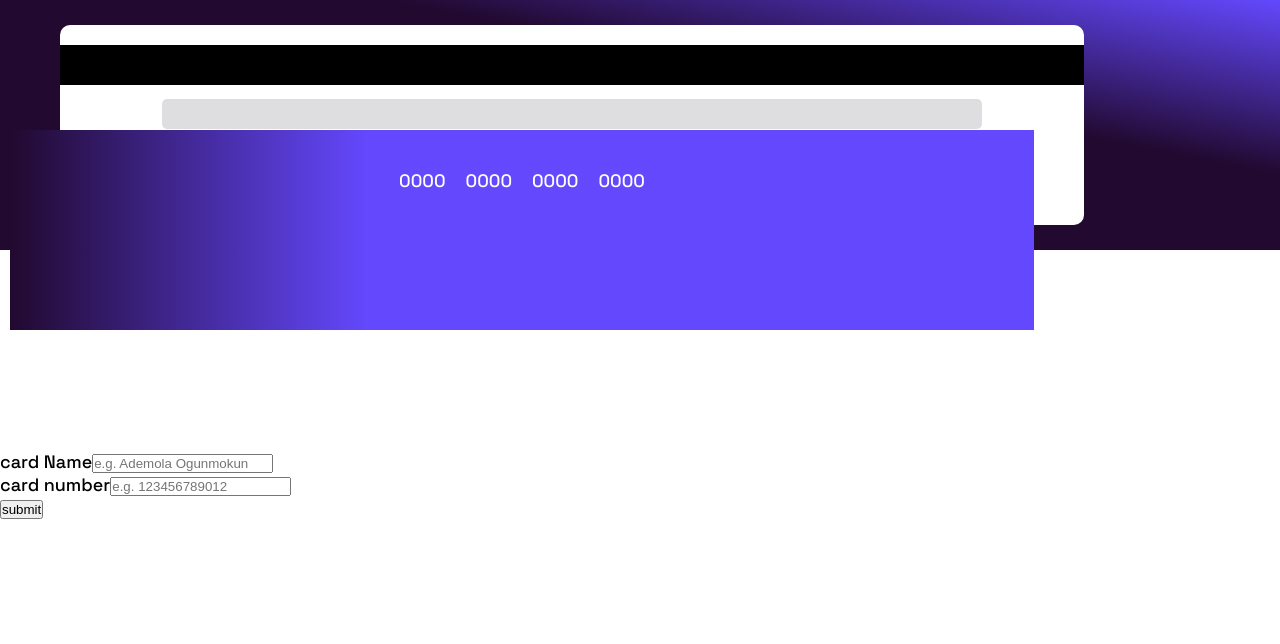
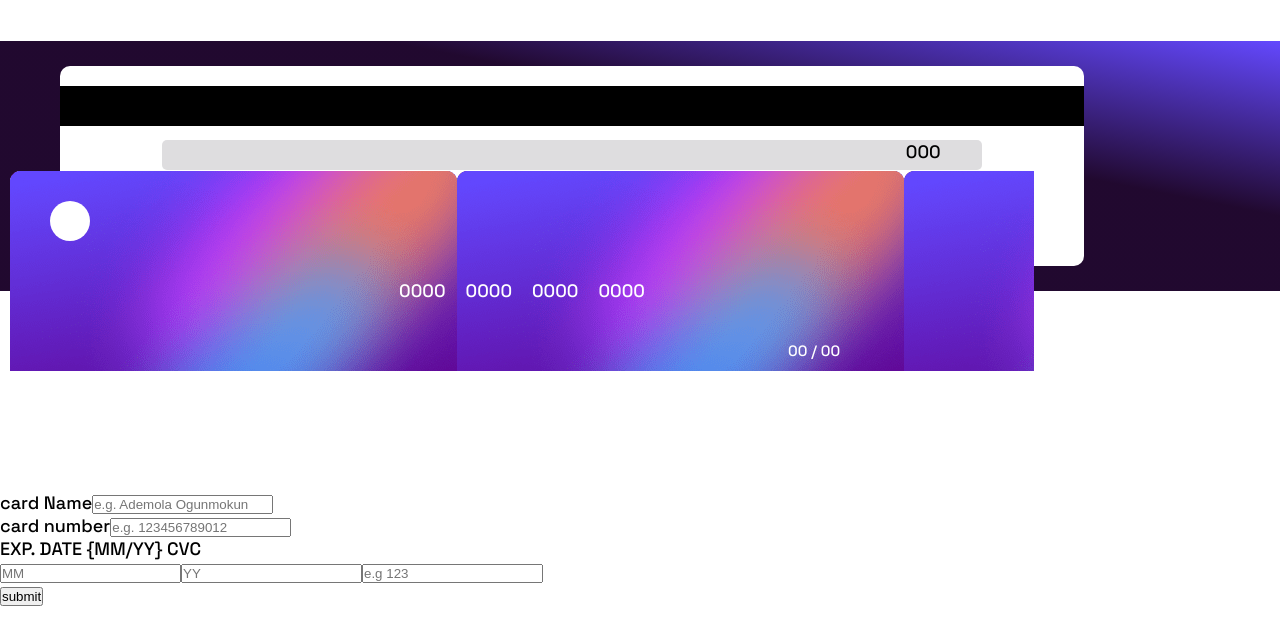
Before and after one commit to Ademola101/Ineteractive-card, a React (Create React App) app: page / in a window 1280 px wide. Shown: the top 644 px of the page. Built offline with nearby package versions, Linux system fonts and the light colour scheme.

Commit message:
background-image

```diff
--- a/src/App.js
+++ b/src/App.js
@@ -9,19 +9,23 @@ import Form from './Components/Form';
 function App() {
   const [name, setName] = useState('');
   const [number, setNumber] = useState('00000000000000000');
+  const [cvv, setCvv] = useState('000');
+  const [month] = useState('00');
+  const [year] = useState('00');
 
   const onSubmit = data => console.log(data);
   const { register, handleSubmit, watch, formState: { errors }, } = useForm();
   const cardNameOnChange = () => setName(watch('name'));
   const cardNumberOnChange = () =>  setNumber(watch('number'));
-  // console.log(typeof watch('number'));
+  const cvvOnchange = () => setCvv(watch('cvc'));
+
   return (
 
     <div>
-      <Backcard/>
-      <FrontCard Number={number} Name = {name}/>
+      <Backcard cvv={cvv}/>
+      <FrontCard Number={number} Name = {name} month = {month} year = {year}/>
       <Form onSubmit={onSubmit} register = {register} errors = {errors} handleSubmit = {handleSubmit}
-        cardNameOnChange = {cardNameOnChange} cardNumberOnChange = {cardNumberOnChange}/>
+        cardNameOnChange = {cardNameOnChange} cardNumberOnChange = {cardNumberOnChange} cvvOnchange = {cvvOnchange}/>
     </div>
   );
 }
--- a/src/Components/Form.jsx
+++ b/src/Components/Form.jsx
@@ -1,40 +1,7 @@
-// import React from 'react';
-// // import { useForm } from 'react-hook-form';
-
-// const Form = ({  cardNameOnChange, onSubmit }) => {
-
-//   console.log(watch('name'));
-//   return (
-//     <form onSubmit={handleSubmit(onSubmit)}>
-//       <div><label htmlFor="name">
-//         card Name
-//       </label>
-//       <input placeholder='e.g. Ademola Ogunmokun'
-//         name='name'  type= 'text' onChange={cardNameOnChange} {...register('name', { required: true, minLength: 4 })}/>
-//       {errors.name && <p>This field is required with minimum of 4 wordd</p>}
-//       </div>
-//       <button type='submit'> submit</button>
-//     </form>
-//   );
-// };
-
-// export default Form;
-
-
-
-// const Form = () => {
-//   return (
-//     <div>
-//       hello
-//     </div>
-//   );
-// };
-
-// export default Form;
 
 import React from 'react';
 
-const Form = ({ handleSubmit, onSubmit, register,errors ,cardNameOnChange, cardNumberOnChange }) => {
+const Form = ({ handleSubmit, onSubmit, register,errors ,cardNameOnChange, cardNumberOnChange, cvvOnchange }) => {
   return (
     <form onSubmit={handleSubmit(onSubmit)}>
       <div><label htmlFor="name">
@@ -64,13 +31,27 @@ const Form = ({ handleSubmit, onSubmit, register,errors ,cardNameOnChange, cardN
         card number
       </label>
       <input placeholder='e.g. 123456789012'
-        name='number' maxLength={16}  type= 'number'  {...register('number', { required: true, max: 16, min: 16,
+        name='number'   type= 'number'  {...register('number', { required: true, max: 16, min: 16,maxLength:16,
           onChange : cardNumberOnChange } )}/>
       {errors.name && <p>This field is required with 16 digits</p>}
       </div>
 
       <div>
 
+        <span> <label htmlFor="month">EXP. DATE &#123;MM/YY&#125;</label> </span> <span> <label htmlFor="cvc">CVC</label></span>
+
+        <div>
+          <input type="number"
+            required placeholder='MM' name='month' {...register('month', { required: true, max: 2, maxLength:2 })}  />
+          <input type="number"
+            required placeholder='YY' name='year' {...register('year', { required: true, max: 2, maxLength:2 })}  />
+          <input type="number"
+            required placeholder='e.g 123' name='cvc' {...register('cvc', {
+              required: true, max: 2, maxLength:2, onChange : cvvOnchange  })}
+          />
+
+
+        </div>
 
       </div>
 
--- a/src/Components/FrontCard.jsx
+++ b/src/Components/FrontCard.jsx
@@ -1,17 +1,29 @@
 import React from 'react';
 import { FrontCardStyle } from './styles/FrontCard.style';
-const FrontCard = ({ Number, Name }) => {
+const FrontCard = ({ Number, Name, month, year }) => {
 
 
   return (
     <FrontCardStyle>
+      <div className='circle'>
+
+
+      </div>
       <div className='number'> <span className='four'>{Number.substring(0,4)}</span>
         <span  className='four'>{Number.substring(4,8)}</span>
         <span  className='four'> {Number.substring(8,12)}</span><span  className='four'> {Number.substring(12,16)}</span></div>
+      <div className='flex'>
+        <small className='name'>
+          {Name}
+        </small>
 
-      <small className='name'>
-        {Name}
-      </small>
+        <small className='month'>
+
+          {month} / {year}
+        </small>
+
+      </div>
+
     </FrontCardStyle>
   );
 };
--- a/src/Components/InnerCard.jsx
+++ b/src/Components/InnerCard.jsx
@@ -1,12 +1,19 @@
 import React from 'react';
 import { InnerCardStyle } from './styles/Innercard.style';
 
-export default function InnerCard() {
+export default function InnerCard({ cvv }) {
+
   return (
     <InnerCardStyle>
 
       <div className='black'>
-        <div className='cvv'> </div>
+        <div className='cvv'>
+
+          <div className='cvvnumber'>
+            {cvv}
+          </div>
+
+        </div>
 
       </div>
 
--- a/src/Components/backcard.jsx
+++ b/src/Components/backcard.jsx
@@ -2,10 +2,10 @@ import React from 'react';
 import { BackcardStyle } from './styles/backcard.style';
 import InnerCard from './InnerCard';
 
-const Backcard = () => {
+const Backcard = ({ cvv }) => {
   return (
     <BackcardStyle>
-      <InnerCard/>
+      <InnerCard cvv={cvv}/>
     </BackcardStyle>
   );
 };
--- a/src/Components/styles/FrontCard.style.js
+++ b/src/Components/styles/FrontCard.style.js
@@ -1,8 +1,9 @@
 import styled from 'styled-components';
 
 export const FrontCardStyle = styled.div`
-background-color: hsl(249, 99%, 64%);
-background-image: linear-gradient( to left, hsl(249, 99%, 64%), hsl(249, 99%, 64%) 65%, hsl(278, 68%, 11%));
+/* background-color: hsl(249, 99%, 64%);
+background-image: linear-gradient( to left, hsl(249, 99%, 64%), hsl(249, 99%, 64%) 65%, hsl(278, 68%, 11%)); */
+background: url('/bg-card-front.png');
 height: 200px;
 
 width: 80%;
@@ -12,17 +13,35 @@ left: 10px;
 
 .number {
 
-  margin: auto;
+  margin-top: 30px;
   display: flex;
   justify-content: center;
   align-items: center;
   height: 50%;
 }
 
+.flex {
+  display: flex;
+}
+
+.circle {
+  width: 40px;
+  border-radius: 50%;
+  background-color: white;
+  height: 40px;
+  position: relative;
+  top: 30px;
+  left: 40px;
+}
+
+.month {
+  color: white;
+}
 .name {
 
   color: white;
-  margin-left: 50px;
+  margin-left: 10px;
+  width: 75%;
 }
 
 .four {
--- a/src/Components/styles/Innercard.style.js
+++ b/src/Components/styles/Innercard.style.js
@@ -5,6 +5,7 @@ export const InnerCardStyle = styled.div`
 height: 200px;
 width: 80%;
 background-color: hsl(0, 0%, 100%);
+
 position: relative;
 top: 25px;
 left: 60px;
@@ -18,6 +19,7 @@ border-radius: 10px;
 
 }
 
+
 .cvv {
   background-color:hsl(270, 3%, 87%);
   height: 30px;
@@ -27,4 +29,10 @@ border-radius: 10px;
   margin: auto;
   border-radius: 5px;
 }
+
+.cvvnumber {
+  margin: 5%;
+  text-align: end;
+
+}
 `;
```
Also changed, not shown: public/bg-card-front.png (added).
